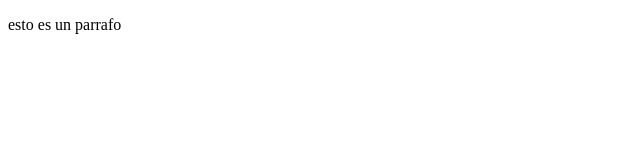
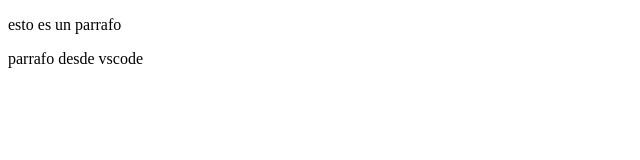
Before and after one commit to luis1098/otraprueba, a plain HTML site: page index.html in a window 1280 px wide. Shown: the whole page, without its empty margins (0-640 px from the left). Drawn offline with Linux system fonts and the light colour scheme.

Commit message:
cambios en vscode

```diff
--- a/index.html
+++ b/index.html
@@ -6,6 +6,7 @@
     <meta name="viewport" content="width=device-width, initial-scale=1.0">
     <title>Document</title>
     <p> esto es un parrafo </p>
+    <p>parrafo desde vscode</p>
 </head>
 <body>
 
```
